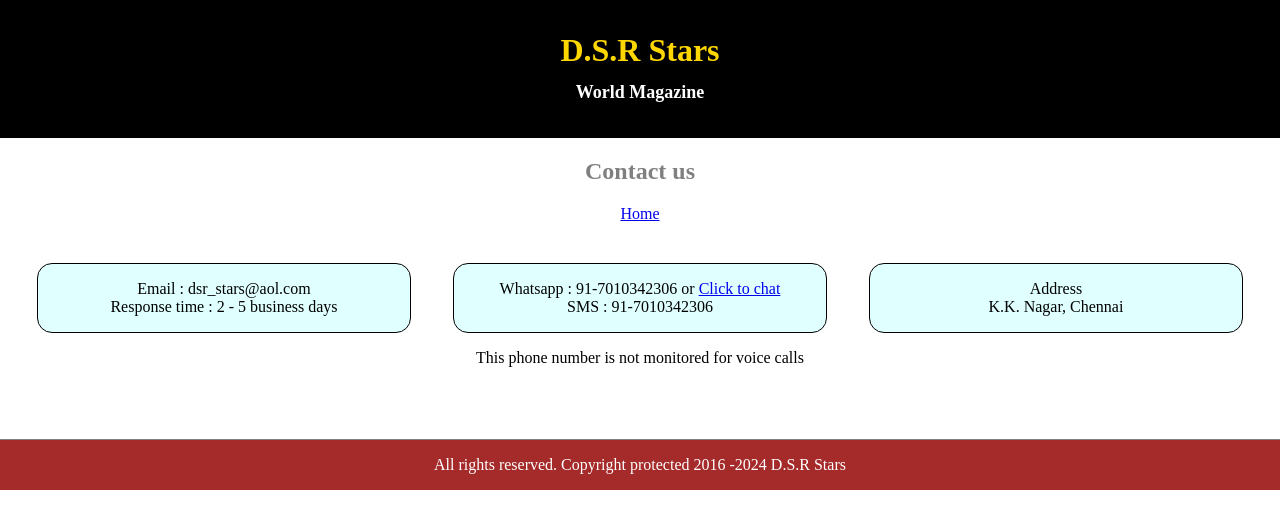
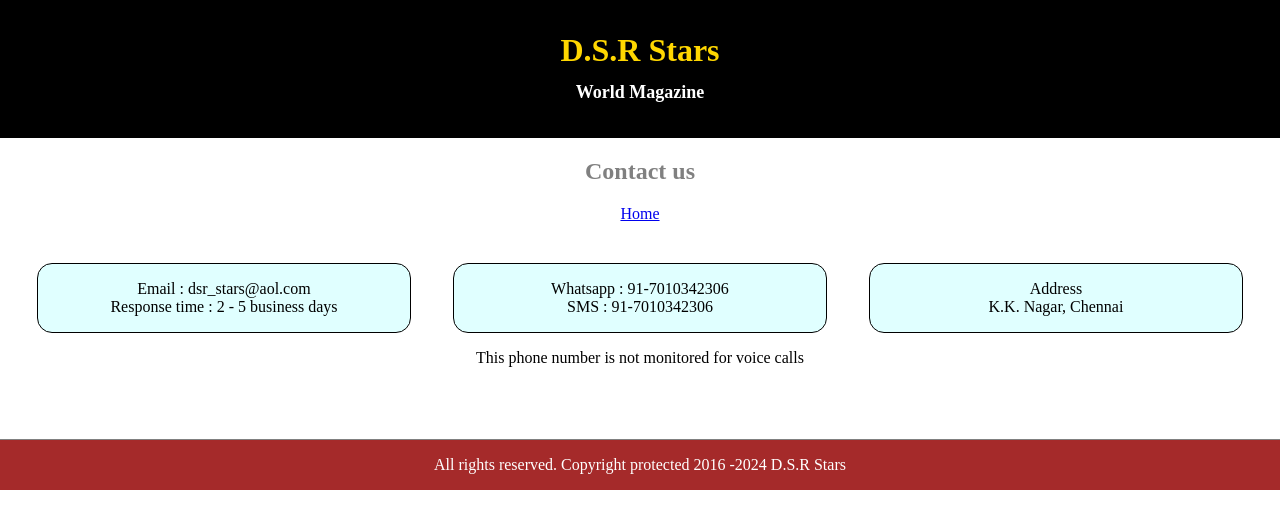
Before and after one commit to dsrstars/dsrstars.github.io, a plain HTML site: page contact.html in a window 1280 px wide. Drawn offline with Linux system fonts and the light colour scheme.

Commit message:
Add files via upload

```diff
--- a/contact.html
+++ b/contact.html
@@ -13,7 +13,7 @@
 <div style="border:solid thin black;padding:1em;border-radius:15px;background-color:lightcyan;">Email : dsr_stars@aol.com<br>Response time : 2 - 5 business days</div>
 </div>
 <div class="mob30" style="padding:1em;">
-<div style="border:solid thin black;padding:1em;border-radius:15px;background-color:lightcyan;">Whatsapp : 91-7010342306 or <a href="https://wa.me/917010342306">Click to chat</a><br>SMS : 91-7010342306</div>
+<div style="border:solid thin black;padding:1em;border-radius:15px;background-color:lightcyan;">Whatsapp : 91-7010342306<br>SMS : 91-7010342306</div>
 <div style="padding:1em;">This phone number is not monitored for voice calls</div>
 </div>
 <div class="mob30" style="padding:1em;">
```
